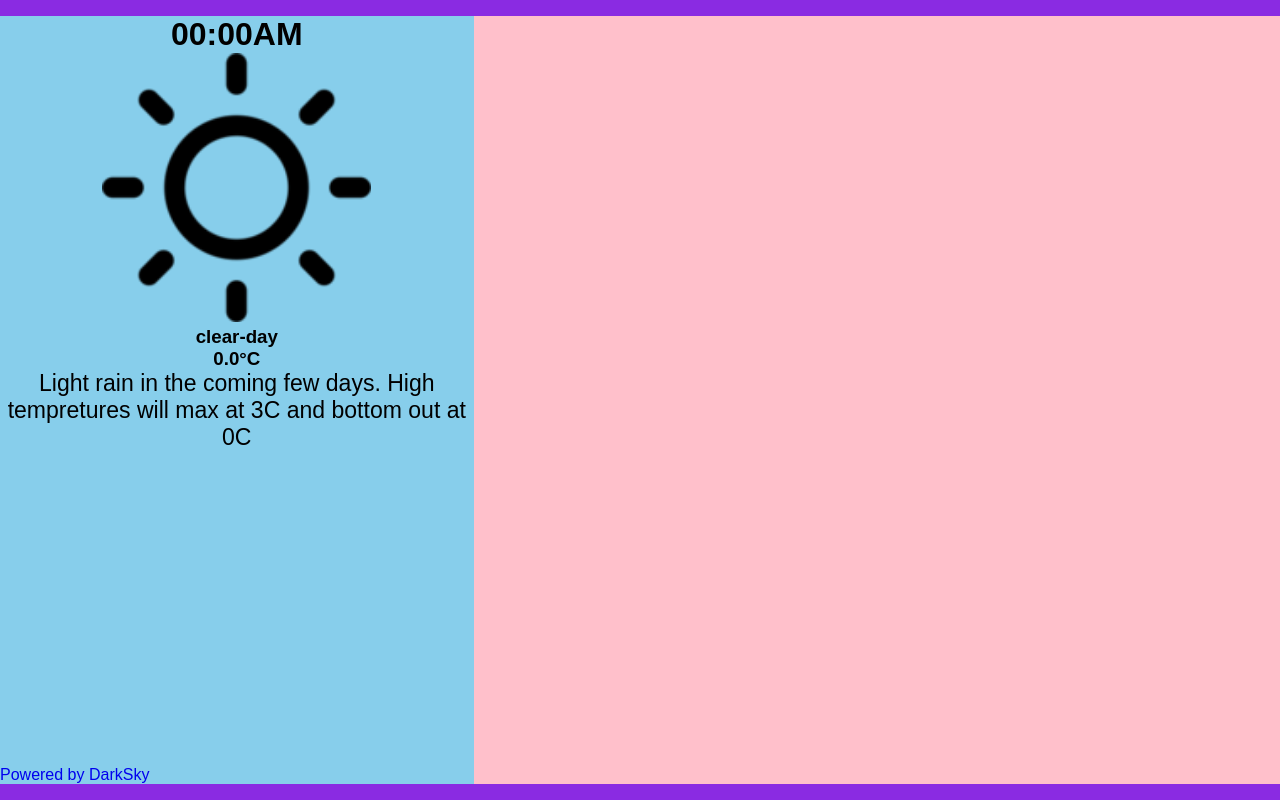
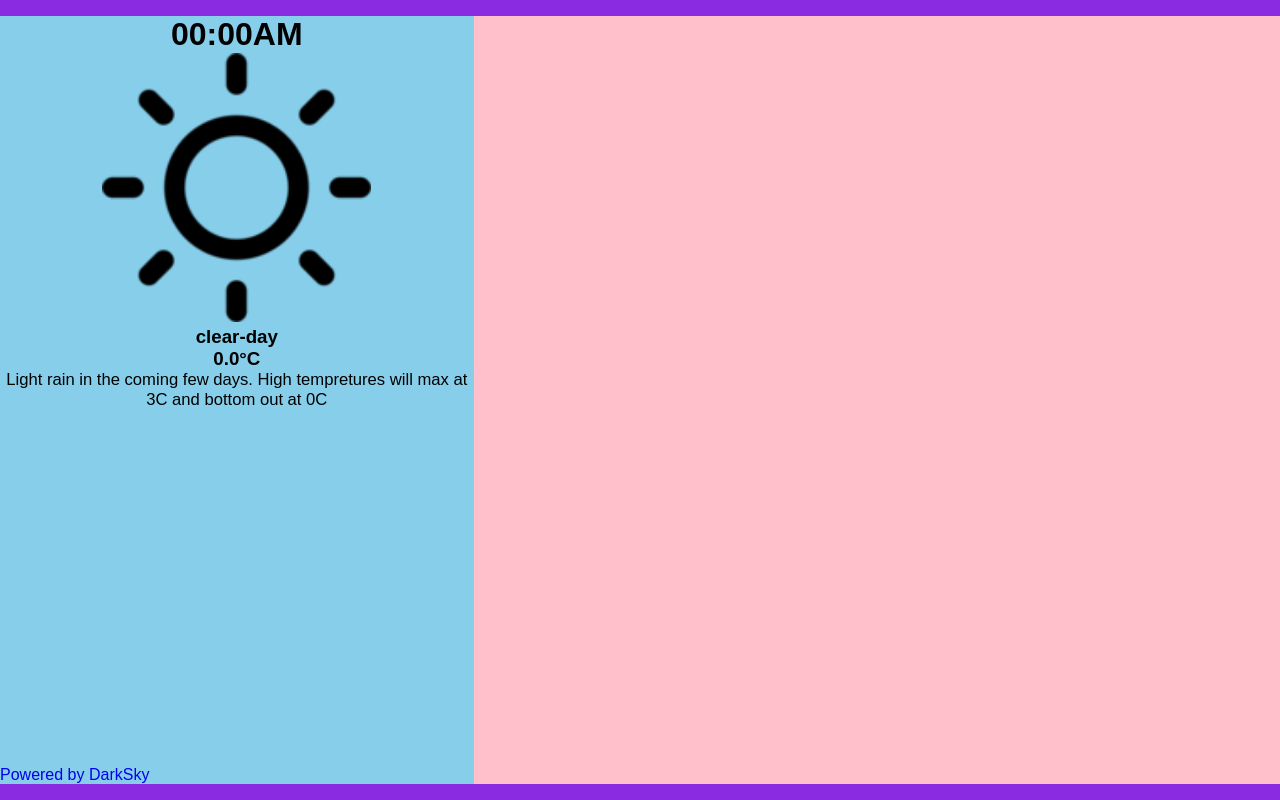
Before and after one commit to 2haloes/Angular-Weather-Display, an Angular app: page / in a window 1280 px wide. Built offline with nearby package versions, Linux system fonts and the light colour scheme; what angular-fittext would draw is missing.

Commit message:
Changed summery font size again, saves using calc

```diff
--- a/src/app/home/home.component.css
+++ b/src/app/home/home.component.css
@@ -44,7 +44,8 @@
 }
 
 .nowSummery {
-  font-size: calc(1.3vw + 0.8vh);
+  /* font-size: calc(1.3vw + 0.8vh); */
+  font-size: 1.3vmax;
 }
 
 .linkPosHelp{
```
